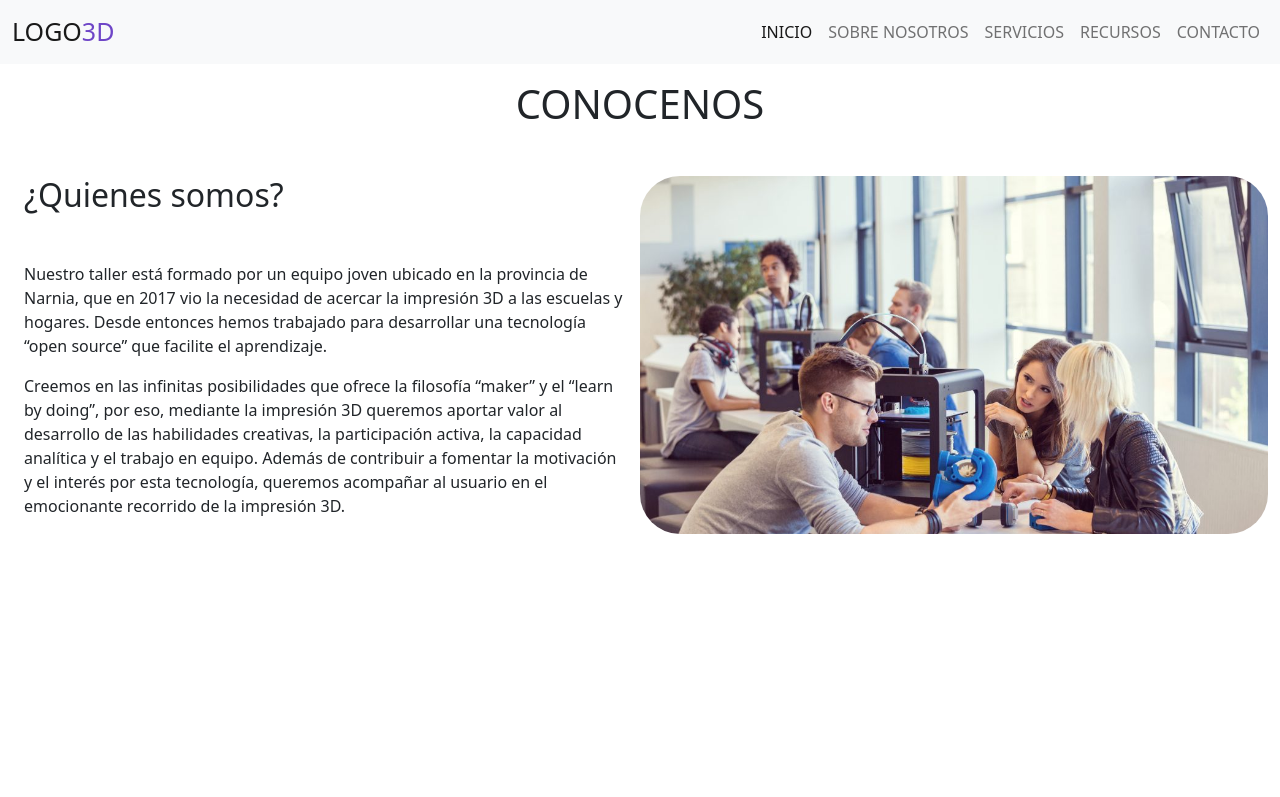
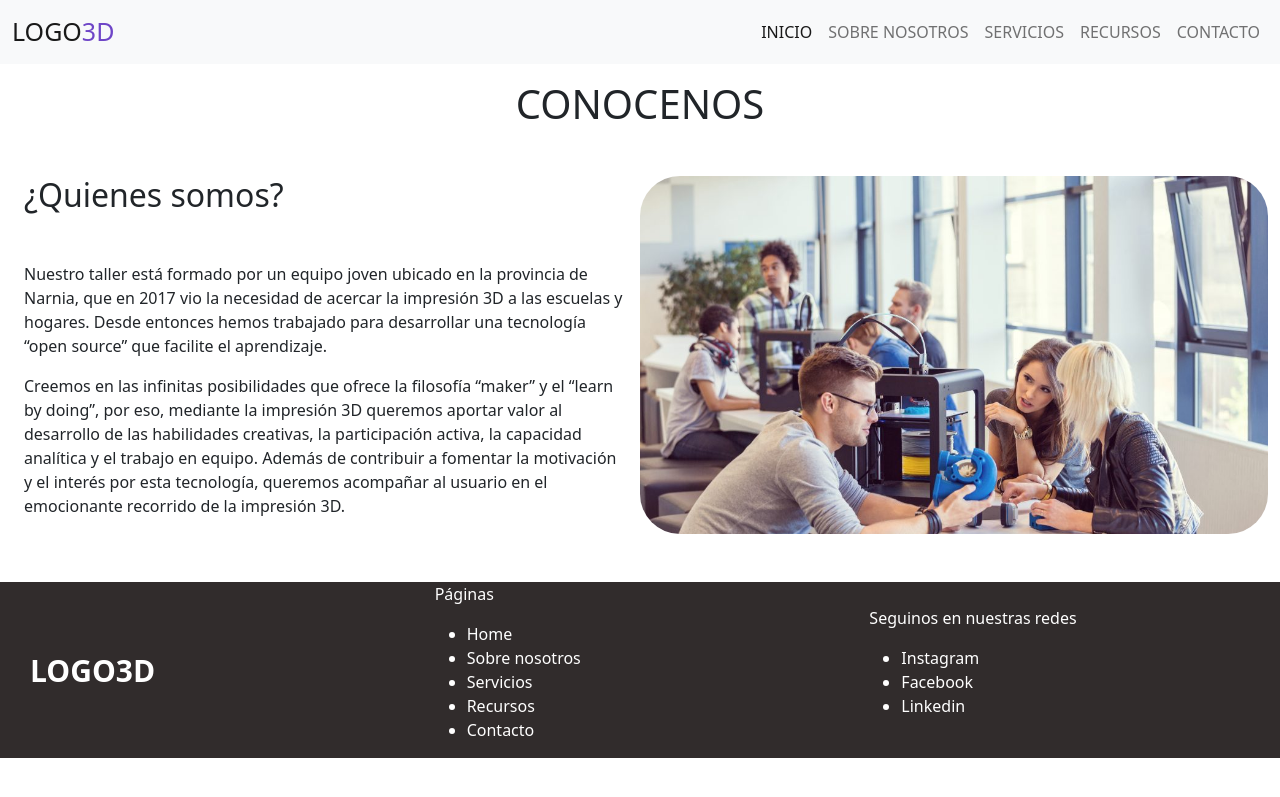
Before and after one commit to gomezsergio14/impresoras-3d-Gomez-Sergio, a website: page paginas/sobrenosotros.html in a window 1280 px wide. Shown: the top 797 px of the page. Drawn offline with nearby package versions, Linux system fonts and the light colour scheme.

Commit message:
footer sobrenosotros modificado

```diff
--- a/paginas/sobrenosotros.html
+++ b/paginas/sobrenosotros.html
@@ -13,7 +13,7 @@
     <link rel="stylesheet" href="../css/main.css">
     <title>Impresoras 3d| somos fabricantes| sobre nosotros</title>
 </head>
-<body>
+<body class="d-flex flex-column bodysn">
     <header>
         <nav class="navbar navbar-expand-lg bg-light">
             <div class="container-fluid">
@@ -65,7 +65,7 @@
         </div>
       </div>
     </main>
-    <footer class="row">
+    <footer class="row mt-5">
       <div class="col">
         <a href="../index.html" class="logo__footer">LOGO<span>3D</span></a>
       </div>
--- a/scss/paginas.scss
+++ b/scss/paginas.scss
@@ -1,7 +1,12 @@
 /**PAGINA SOBRE NOSOTROS**/
+.bodysn{
+    min-height: 100vh;
+}
+/**
 .main-sobrenosotros{
     height: map-get($vhtamano , medio );
 }
+**/
 .contenido{
    height: 80%;
    width: 80%;
```
Also changed, not shown: css/main.css.
